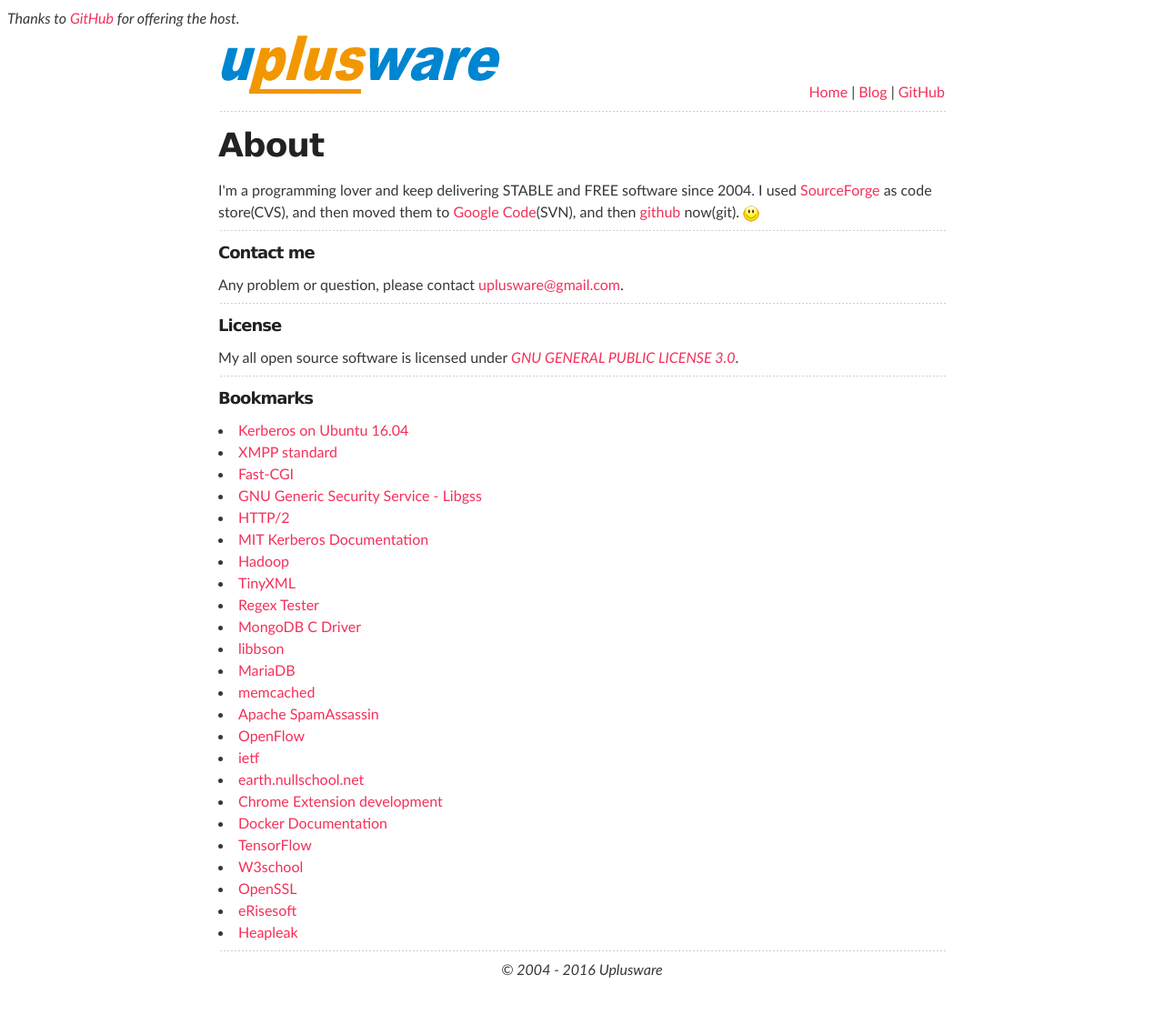
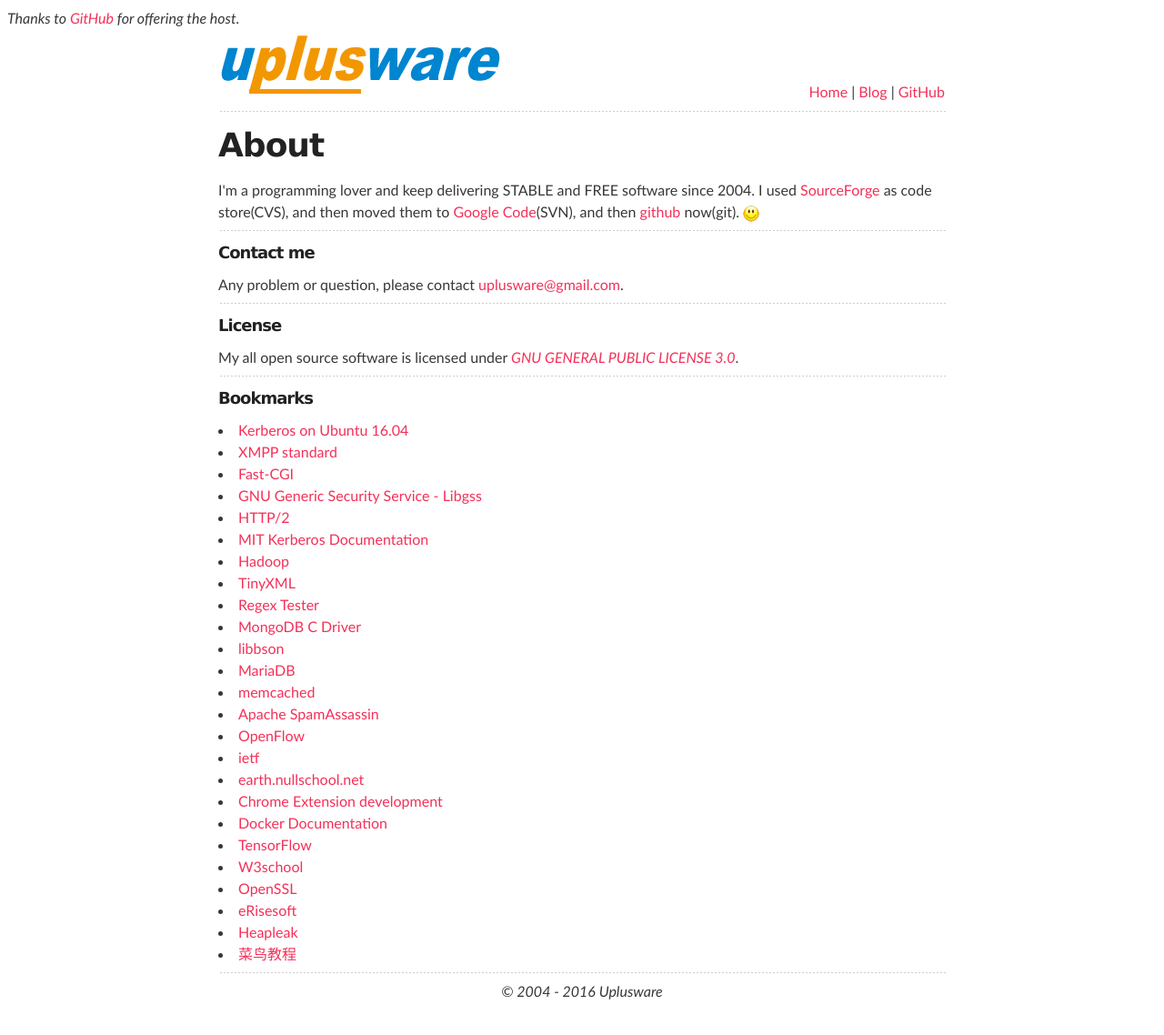
Before and after one commit to uplusware/uplusware.github.io, a Jekyll site: the page about.html, which Jekyll copies as it is, in a window 1280 px wide. Shown: the whole page at 91% size. Built offline with Jekyll 4.4.1, drawn with Linux system fonts in a browser that asks for light colours; before the commit the page ends 1114 px from its top, so only the background shows below that.

Commit message:
Update about.html

```diff
--- a/about.html
+++ b/about.html
@@ -57,6 +57,7 @@
 		<li><a href="https://www.openssl.org/" target="_blank">OpenSSL</a></li>
 		<li><a href="http://erisesoft.com/" target="_blank">eRisesoft</a></li>
 		<li><a href="http://heapleak.org/" target="_blank">Heapleak</a></li>
+		<li><a href="http://www.runoob.com/" target="_blank">菜鸟教程</a></li>
 		<hr>
 		<p align="center"><i>© 2004 - 2016 Uplusware</i></p>
 	</section>
```
